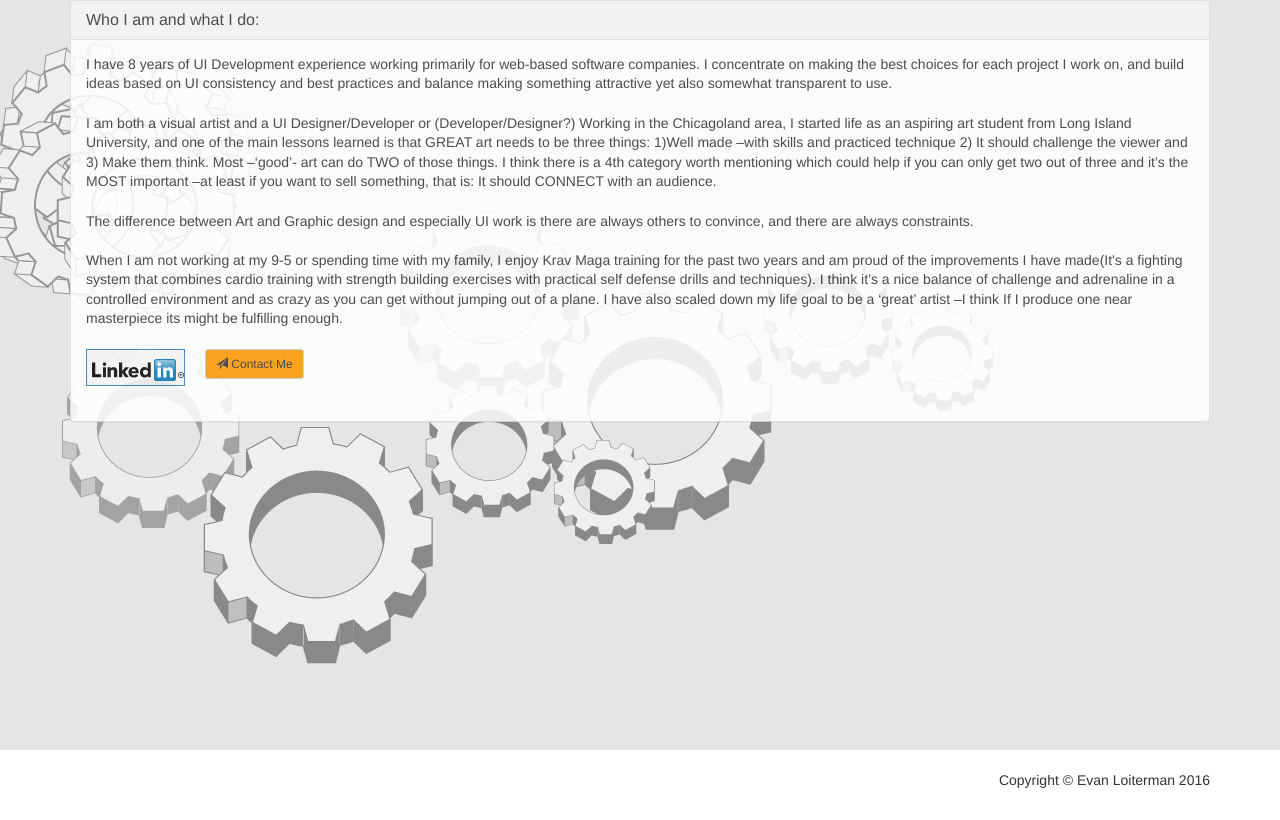
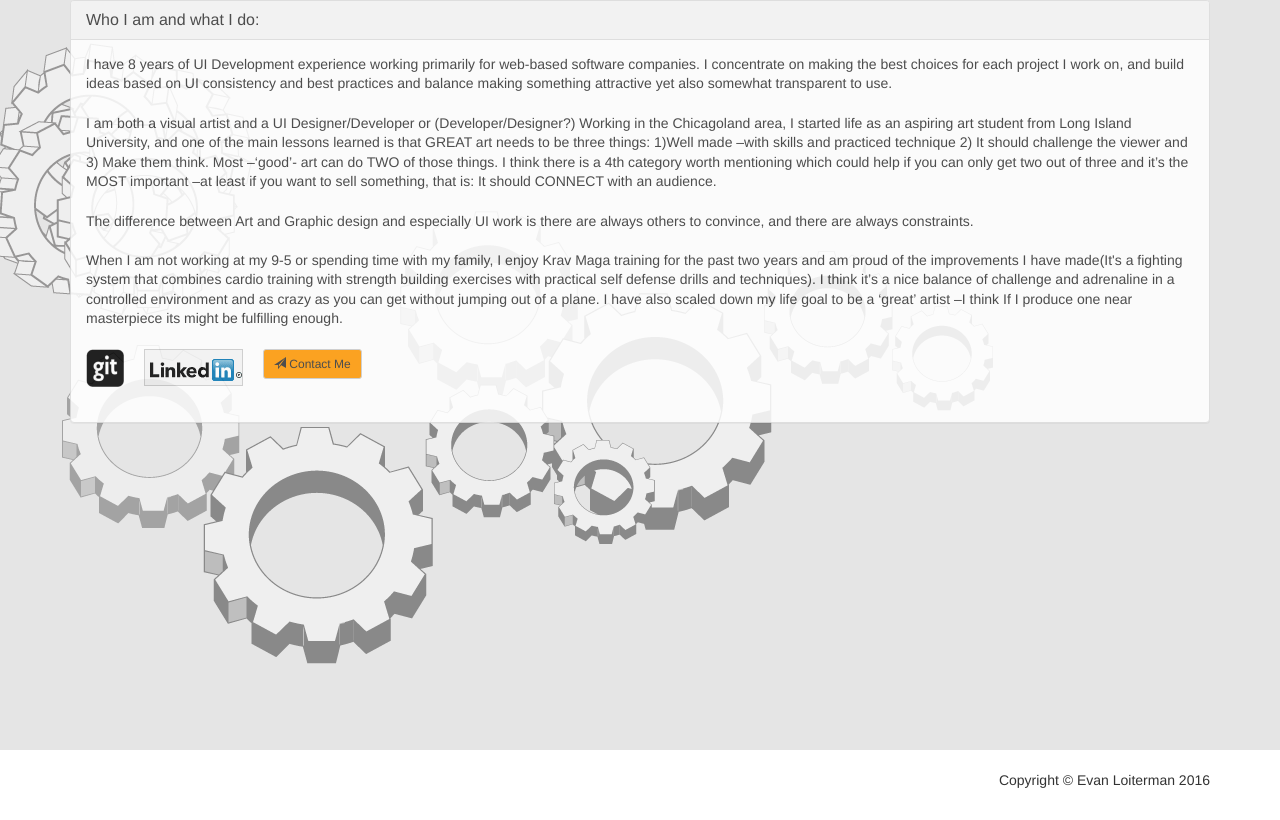
Before and after one commit to eloiterman/repos-el1, a plain HTML site: page index.html in a window 1280 px wide. Shown: the part 1204-2024 px from the top of the page. Drawn offline with Linux system fonts and the light colour scheme.

Commit message:
Add Github link
Add link to my github account

```diff
--- a/css/custom.css
+++ b/css/custom.css
@@ -130,7 +130,8 @@ height: 250px;
 
 .btn.btn-default.btn-sm{background-color:#ff9700;}
 .btn.btn-default.btn-sm:hover{background-color:#545354;color:#fff;}
-.linked{background: url(../images/linkedin.png) no-repeat;width:99px;height:37px;display:block;float:left;margin-right:20px;border:1px solid;}
+.linked{background: url(../images/linkedin.png) no-repeat;width:99px;height:37px;display:block;float:left;margin-right:20px;border:1px solid #ccc;}
+.git{background: url(../images/git.png) no-repeat;width:38px;height:38px;display:block;float:left;margin-right:20px;border:none}
 
 /*footer*/
 footer {
--- a/index.html
+++ b/index.html
@@ -121,7 +121,7 @@ The difference between Art and Graphic design and especially UI work is there ar
 <br><br>
 When I am not working at my 9-5 or spending time with my family, I enjoy Krav  Maga training for the past two years and am proud of the improvements I have made(It's a fighting system that combines cardio training with  strength building exercises with practical self defense drills and techniques).  I think it’s a nice balance of challenge and adrenaline in a controlled environment and as crazy as you can get without jumping out of a plane.  I have also scaled down my life goal to be a ‘great’ artist –I think If I produce one near masterpiece its might be fulfilling enough.<br><br>
  <a href="mailto:evanloiterman@gmail.com" class="btn btn-default btn-sm">  <span class="glyphicon glyphicon-send"></span> Contact Me</a>
-
+ <a class="git" href=" https://github.com/eloiterman" ></a>
  <a class="linked" href=" https://www.linkedin.com/pub/evan-loiterman/6/546/6b1" > </a>
 
 
```
Also changed, not shown: images/git.png (added).
